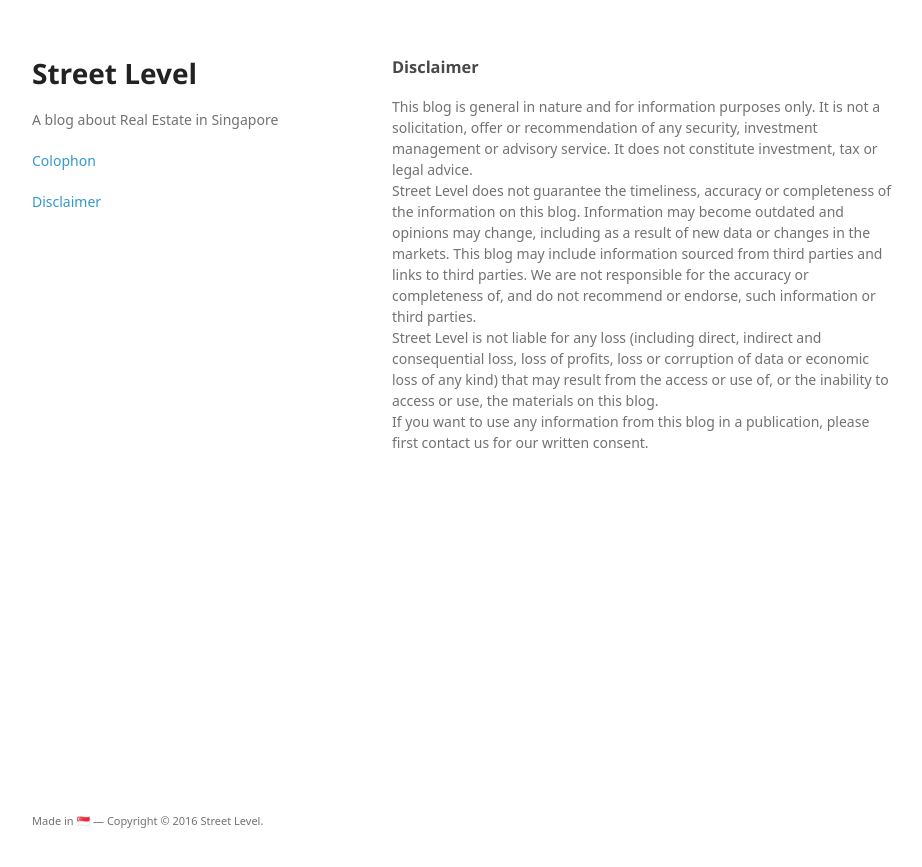
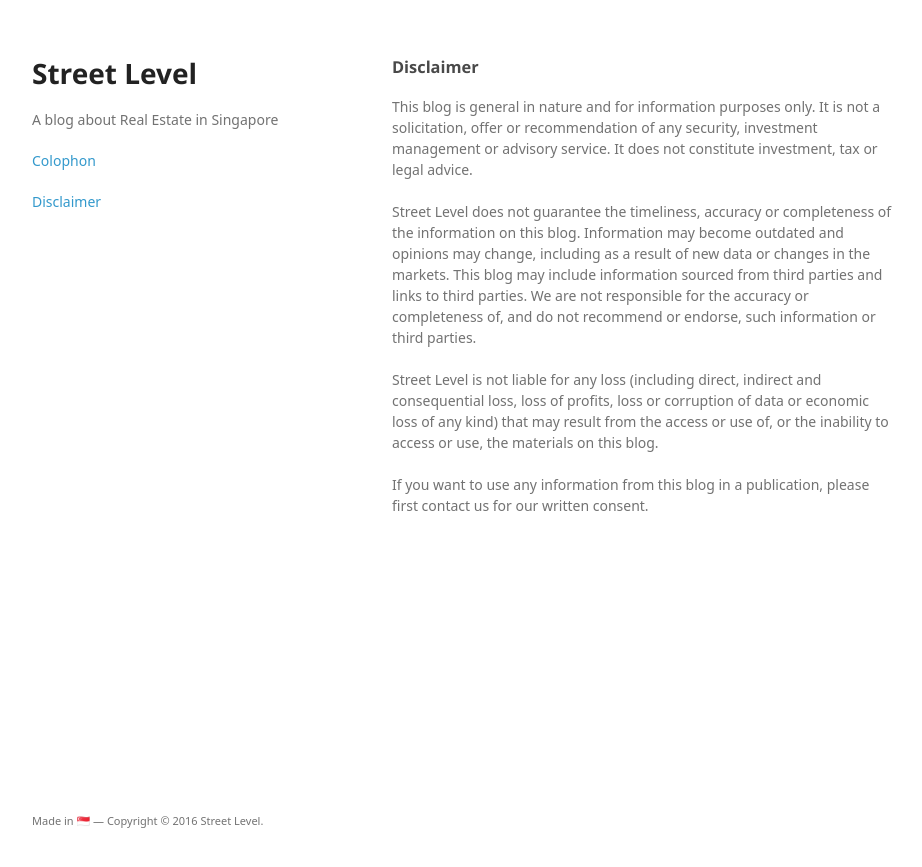
Before and after one commit to samueltwx/street-level.github.io, a Jekyll site: the page built from disclaimer.html, in a window 1280 px wide. Shown: the top 867 px of the page, without its empty margins (178-1100 px from the left). Built offline with Jekyll 4.4.1, drawn with Linux system fonts in a browser that asks for light colours; some web fonts are replaced.

Commit message:
Add files via upload

```diff
--- a/disclaimer.html
+++ b/disclaimer.html
@@ -5,8 +5,8 @@ permalink: /disclaimer/
 ---
 This blog is general in nature and for information purposes only. It is not a solicitation, offer or recommendation of any security, investment management or advisory service. It does not constitute investment, tax or legal advice.<br />
 
-Street Level does not guarantee the timeliness, accuracy or completeness of the information on this blog. Information may become outdated and opinions may change, including as a result of new data or changes in the markets. This blog may include information sourced from third parties and links to third parties. We are not responsible for the accuracy or completeness of, and do not recommend or endorse, such information or third parties.<br />
+<br>Street Level does not guarantee the timeliness, accuracy or completeness of the information on this blog. Information may become outdated and opinions may change, including as a result of new data or changes in the markets. This blog may include information sourced from third parties and links to third parties. We are not responsible for the accuracy or completeness of, and do not recommend or endorse, such information or third parties.<br />
 
-Street Level is not liable for any loss (including direct, indirect and consequential loss, loss of profits, loss or corruption of data or economic loss of any kind) that may result from the access or use of, or the inability to access or use, the materials on this blog.<br />
+<br>Street Level is not liable for any loss (including direct, indirect and consequential loss, loss of profits, loss or corruption of data or economic loss of any kind) that may result from the access or use of, or the inability to access or use, the materials on this blog.<br />
 
-If you want to use any information from this blog in a publication, please first contact us for our written consent.
+<br>If you want to use any information from this blog in a publication, please first contact us for our written consent.
```
